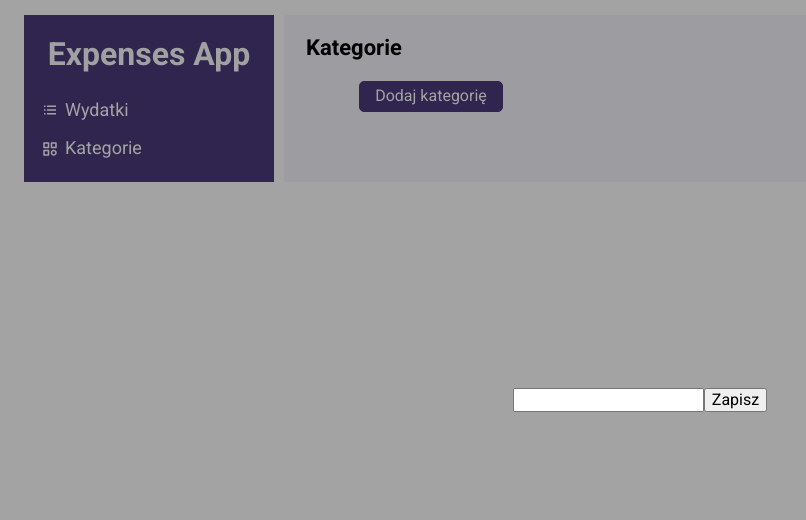
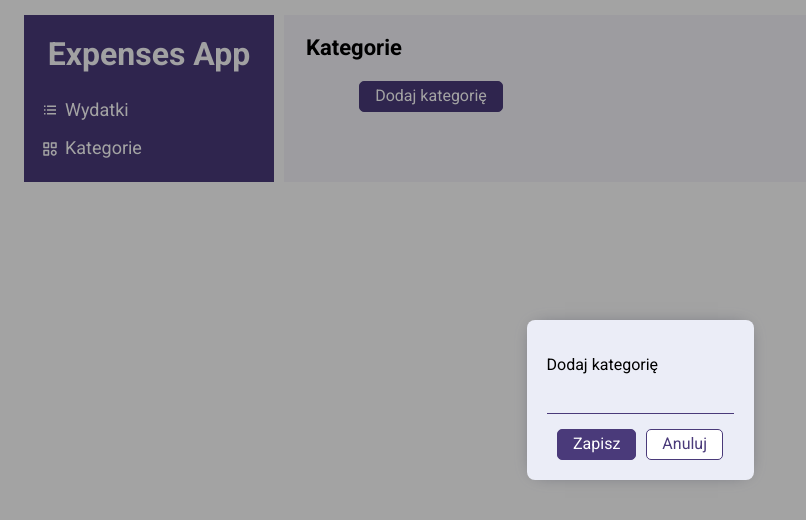
Before and after one commit to JakubM-I/expense-app, a React (Create React App) app: page /expense-app/categories in a window 1280 px wide. Both pictures are taken after a click on the button "Dodaj kategorię". Shown: the top 520 px of the page, without its empty margins (0-806 px from the left). Built offline with nearby package versions, Linux system fonts and the light colour scheme.

Commit message:
Add category form styled

```diff
--- a/src/CategoryForm/index.js
+++ b/src/CategoryForm/index.js
@@ -1,6 +1,14 @@
 import { useRef, useState } from "react";
+import {
+    StyledModal,
+    StyledForm,
+    StyledInput,
+    StyledButtonWrapper,
+    StyledButton,
+    StyledCancelButton
+} from "./styled";
 
-const CategoryForm = ({isEdit, addCategory, setIsEdit}) => {
+const CategoryForm = ({ isEdit, addCategory, setIsEdit }) => {
 
     const [categoryName, setCategoryName] = useState();
     const inputRef = useRef(null)
@@ -17,19 +25,27 @@ const CategoryForm = ({isEdit, addCategory, setIsEdit}) => {
         setCategoryName("");
     }
 
-    return(
+    const closeEdit = () => {
+        setIsEdit(false);
+        setCategoryName("");
+    }
+
+    return (
         // isEdit &&(
-            <div>
-            <form onSubmit={submit}>
-                <input
+        <StyledModal>
+            <p>Dodaj kategorię</p>
+            <StyledForm onSubmit={submit}>
+                <StyledInput
                     ref={inputRef}
                     value={categoryName}
-                    onChange={({target}) => setCategoryName(target.value)}
+                    onChange={({ target }) => setCategoryName(target.value)}
                 />
-                <button>Zapisz</button>
-                {/* <button onClick={() => setIsEdit(false)}>Anuluj</button> */}
-            </form>
-        </div>
+                <StyledButtonWrapper>
+                    <StyledButton>Zapisz</StyledButton>
+                    <StyledCancelButton onClick={() => closeEdit()}>Anuluj</StyledCancelButton>
+                </StyledButtonWrapper>
+            </StyledForm>
+        </StyledModal>
         // )
 
     )
--- /dev/null
+++ b/src/CategoryForm/styled.js
@@ -0,0 +1,64 @@
+import styled, {css} from 'styled-components';
+
+export const StyledModal = styled.div`
+    transition: all  0.3s linear;
+    background: ${({theme}) => theme.colors.formBackground};
+    padding: 20px;
+    border-radius: 8px;
+    -webkit-box-shadow: 0px 0px 18px -9px rgba(66, 68, 90, 1);
+    -moz-box-shadow: 0px 0px 18px -9px rgba(66, 68, 90, 1);
+    box-shadow: 0px 0px 18px -9px rgba(66, 68, 90, 1);
+    /* opacity: 0; */
+    /* scale: 125%; */
+
+    /* ${({isOpen}) => isOpen && css`
+        opacity: 1;
+        scale: 100%;
+    `} */
+`
+
+export const StyledForm = styled.form`
+    display: flex;
+    flex-direction: column;
+    align-items: center;
+    gap: 15px;
+`
+
+export const StyledInput = styled.input`
+        padding: 2px;
+        background: ${({theme}) => theme.colors.formBackground};
+        border: none;
+        border-bottom: 1px solid ${({theme}) => theme.colors.mainDarkColor};
+`
+
+export const StyledButtonWrapper = styled.div`
+    display: flex;
+    justify-content: center;
+    align-items: center;
+    gap: 10px;
+`
+
+export const StyledButton = styled.button`
+    background: ${({theme}) => theme.colors.mainDarkColor};
+    border: 1px solid ${({theme}) => theme.colors.mainDarkColor};
+    border-radius: 5px;
+    padding: 5px 15px;
+    color: #fff;
+    transition: all 0.4s ease-in;
+    cursor: pointer;
+
+    &:hover{
+        background:  #eff9e9;
+        /* #f7f7f7 */
+        color: #4A3A7A;
+    }
+    `
+
+export const StyledCancelButton = styled(StyledButton)`
+    background: #fff;
+    color: ${({theme}) => theme.colors.mainDarkColor};
+
+    &:hover{
+        background: #f9e9e9;
+    }
+`
```
